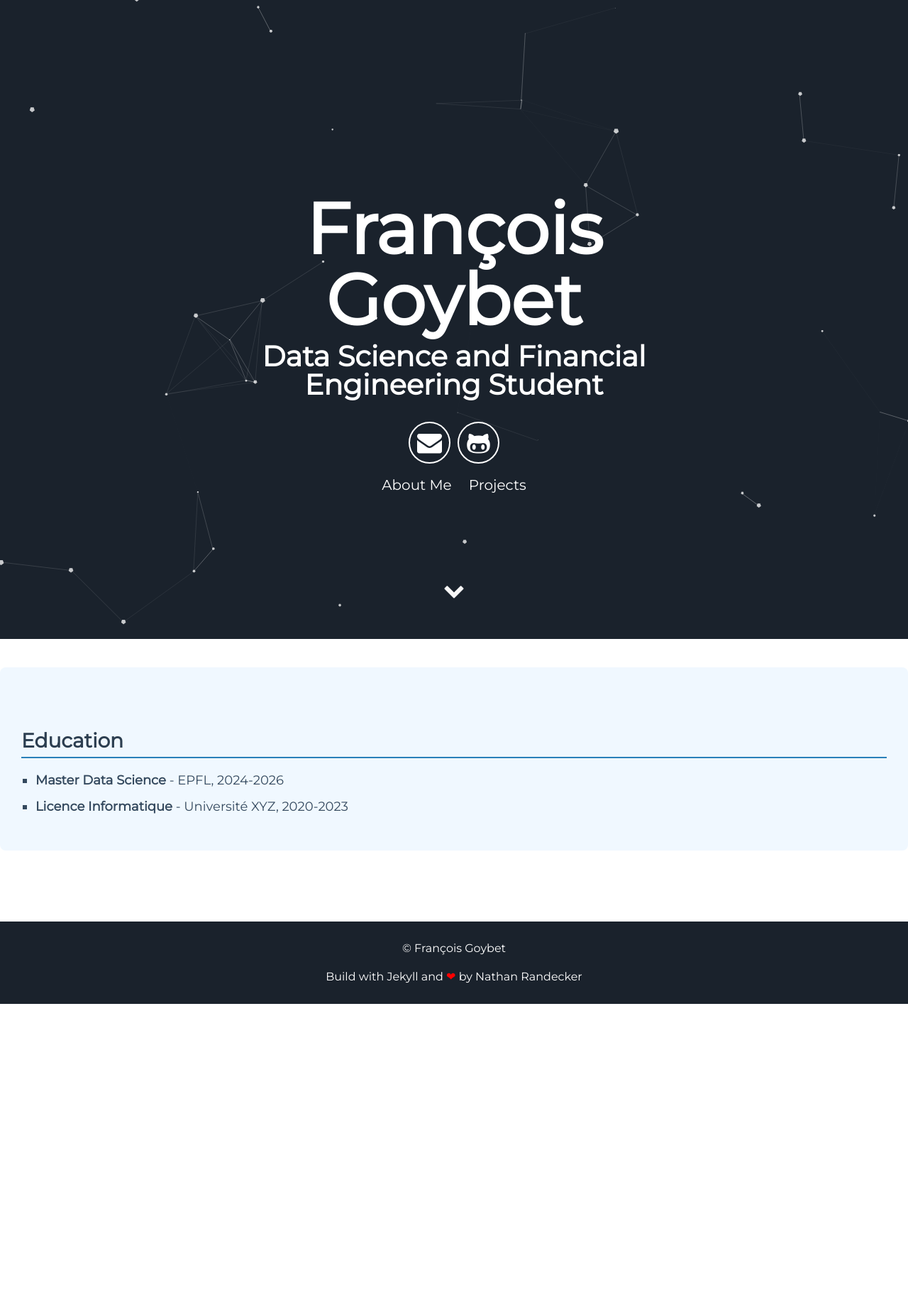
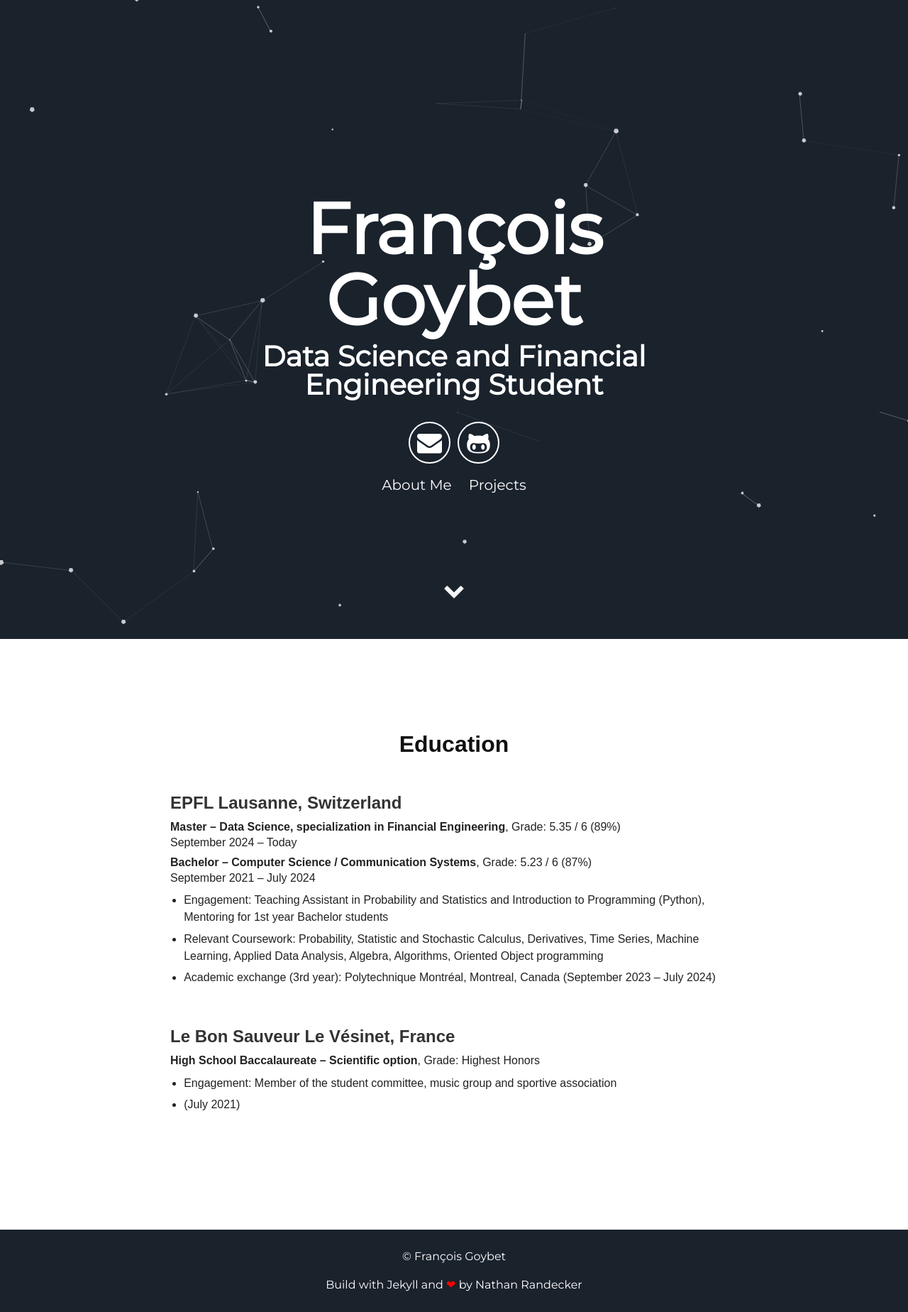
Before and after one commit to francois-goybet/francois-goybet.github.io, a Jekyll site: the page built from index.html, in a window 1280 px wide. Shown: the whole page at 71% size. Built offline with Jekyll 4.4.1, drawn with Linux system fonts in a browser that asks for light colours; before the commit the page ends 1414 px from its top, so only the background shows below that.

Commit message:
education

```diff
--- a/_includes/education.html
+++ b/_includes/education.html
@@ -1,8 +1,24 @@
-<section id="education">
+<section id="education" class="education-section">
   <h2>Education</h2>
-  <ul>
-    <li><strong>Master Data Science</strong> - EPFL, 2024-2026</li>
-    <li><strong>Licence Informatique</strong> - Université XYZ, 2020-2023</li>
-    <!-- Ajoute ici tes formations -->
-  </ul>
+  <div class="education-entry">
+    <h3>EPFL Lausanne, Switzerland</h3>
+    <p><strong>Master – Data Science, specialization in Financial Engineering</strong>, Grade: 5.35 / 6 (89%)<br>
+    September 2024 – Today</p>
+    <p><strong>Bachelor – Computer Science / Communication Systems</strong>, Grade: 5.23 / 6 (87%)<br>
+    September 2021 – July 2024</p>
+    <ul>
+      <li>Engagement: Teaching Assistant in Probability and Statistics and Introduction to Programming (Python), Mentoring for 1st year Bachelor students</li>
+      <li>Relevant Coursework: Probability, Statistic and Stochastic Calculus, Derivatives, Time Series, Machine Learning, Applied Data Analysis, Algebra, Algorithms, Oriented Object programming</li>
+      <li>Academic exchange (3rd year): Polytechnique Montréal, Montreal, Canada (September 2023 – July 2024)</li>
+    </ul>
+  </div>
+
+  <div class="education-entry">
+    <h3>Le Bon Sauveur Le Vésinet, France</h3>
+    <p><strong>High School Baccalaureate – Scientific option</strong>, Grade: Highest Honors</p>
+    <ul>
+      <li>Engagement: Member of the student committee, music group and sportive association</li>
+      <li>(July 2021)</li>
+    </ul>
+  </div>
 </section>
```
Also changed, not shown: assets/css/main.css.
